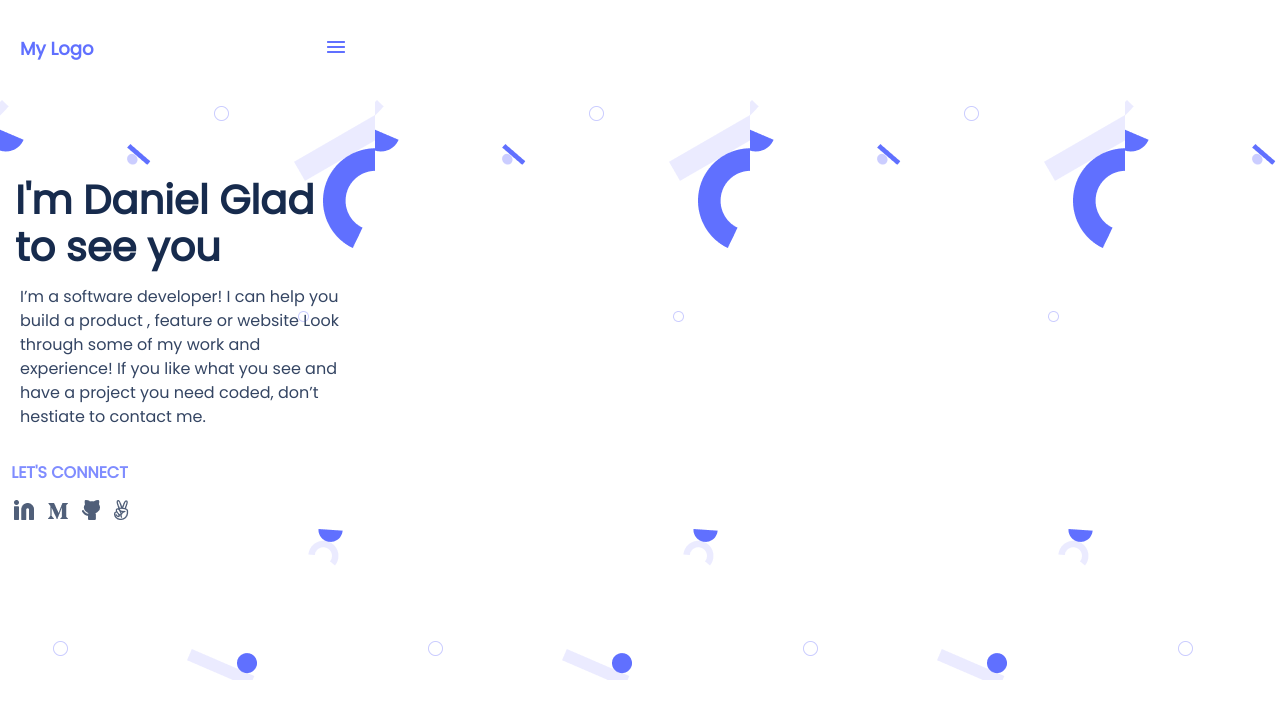
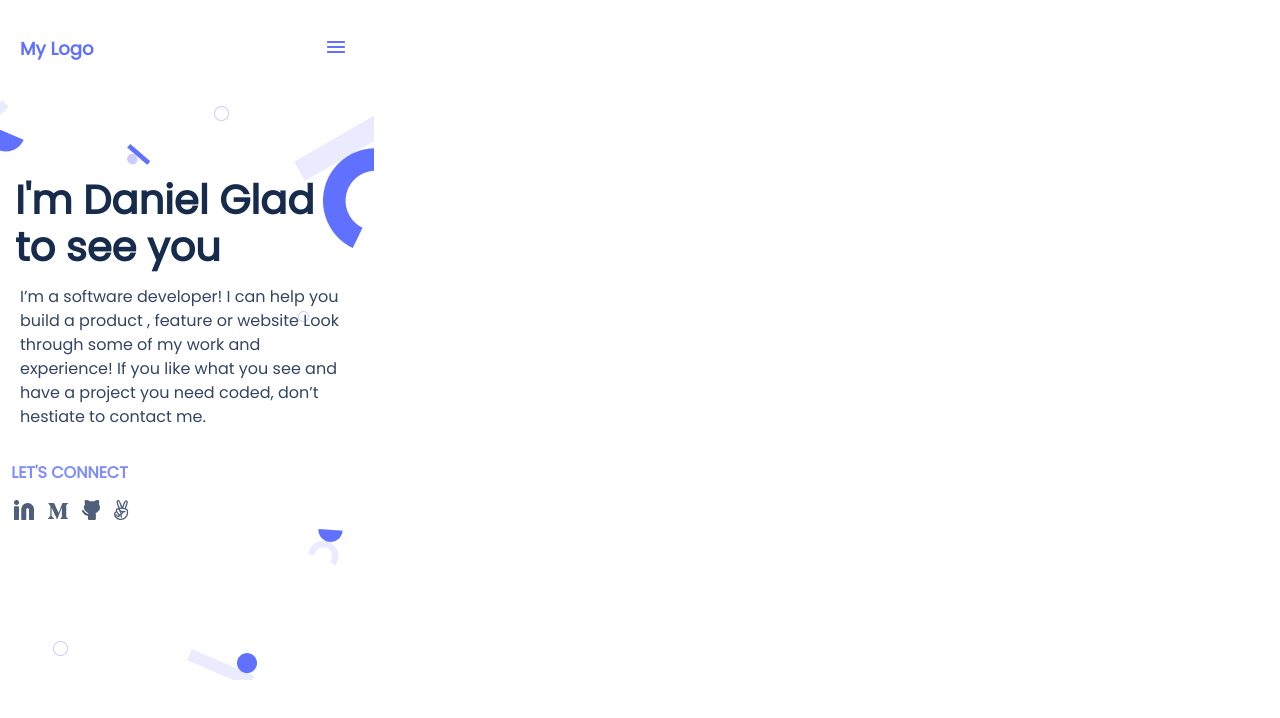
Before and after one commit to gdvl777/Portfolio, a plain HTML site: page src/index.html in a window 1280 px wide. Drawn offline with Linux system fonts and the light colour scheme.

Commit message:
Update styles.css

```diff
--- a/src/styles.css
+++ b/src/styles.css
@@ -47,6 +47,7 @@ table {
 
 body {
   height: 718px;
+  width: 374px
 }
 
 header {
```
